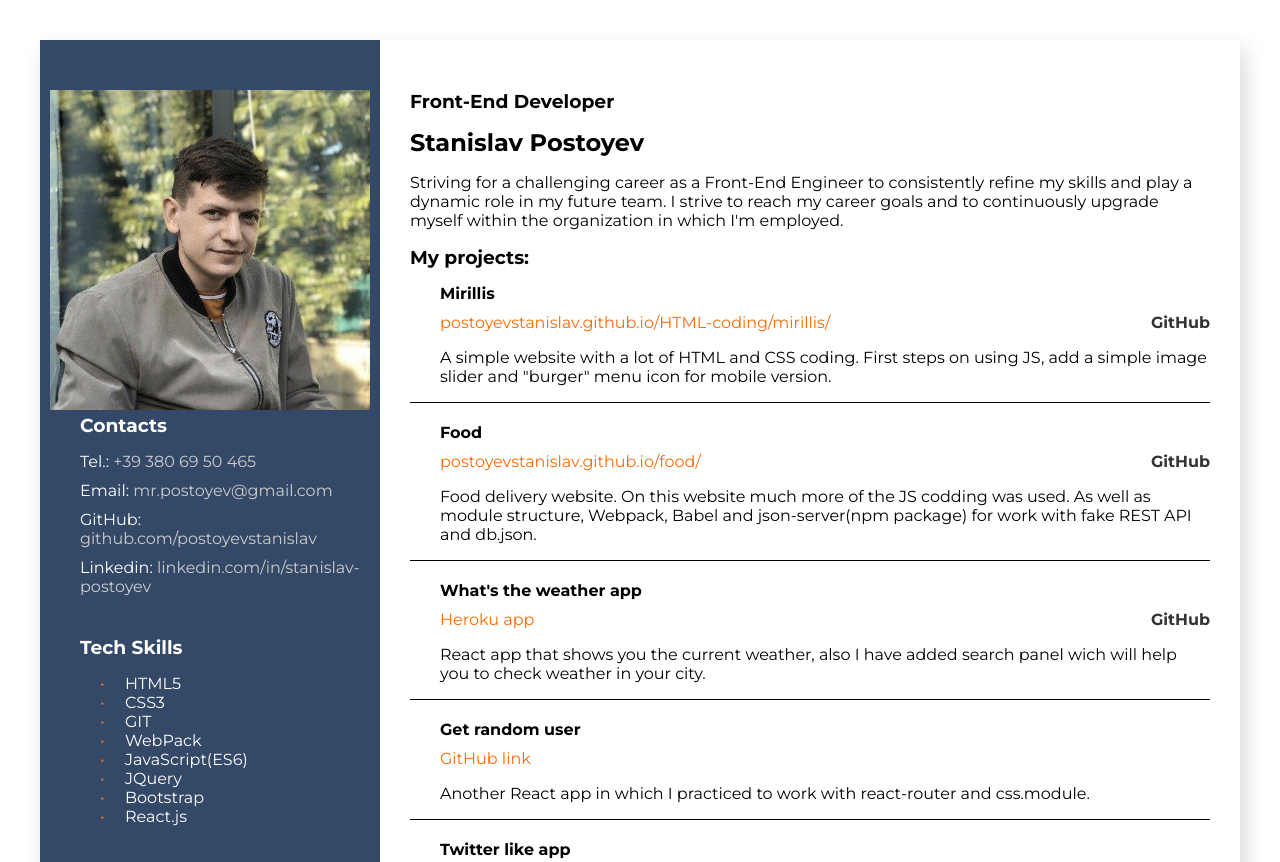
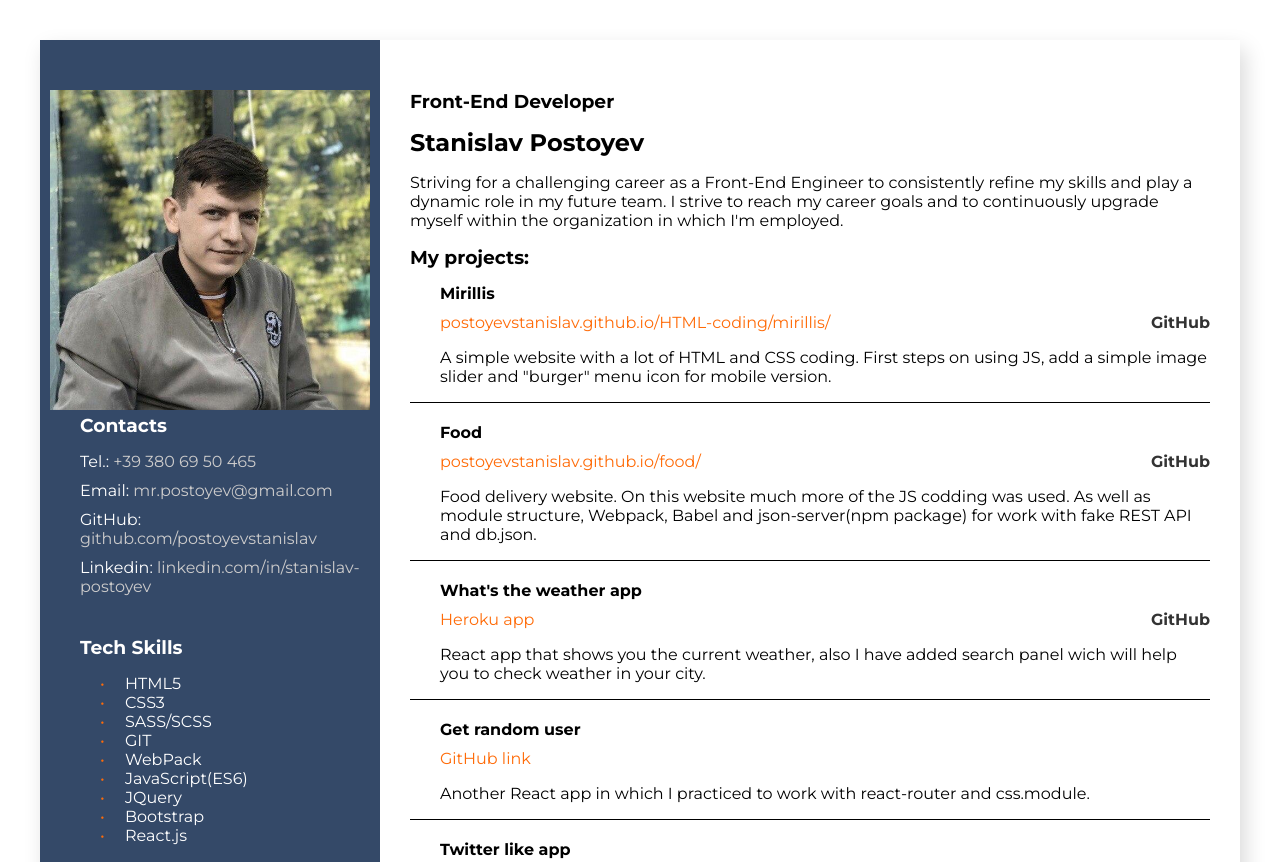
Before and after one commit to postoyevstanislav/resume, a plain HTML site: page index.html in a window 1280 px wide. Shown: the top 862 px of the page. Drawn offline with Linux system fonts and the light colour scheme.

Commit message:
add changes

```diff
--- a/index.html
+++ b/index.html
@@ -34,6 +34,7 @@
                     <ul class="info-ul">
                         <li>HTML5</li>
                         <li>CSS3</li>
+                        <li>SASS/SCSS</li>
                         <li>GIT</li>
                         <li>WebPack</li>
                         <li>JavaScript(ES6)</li>
```
